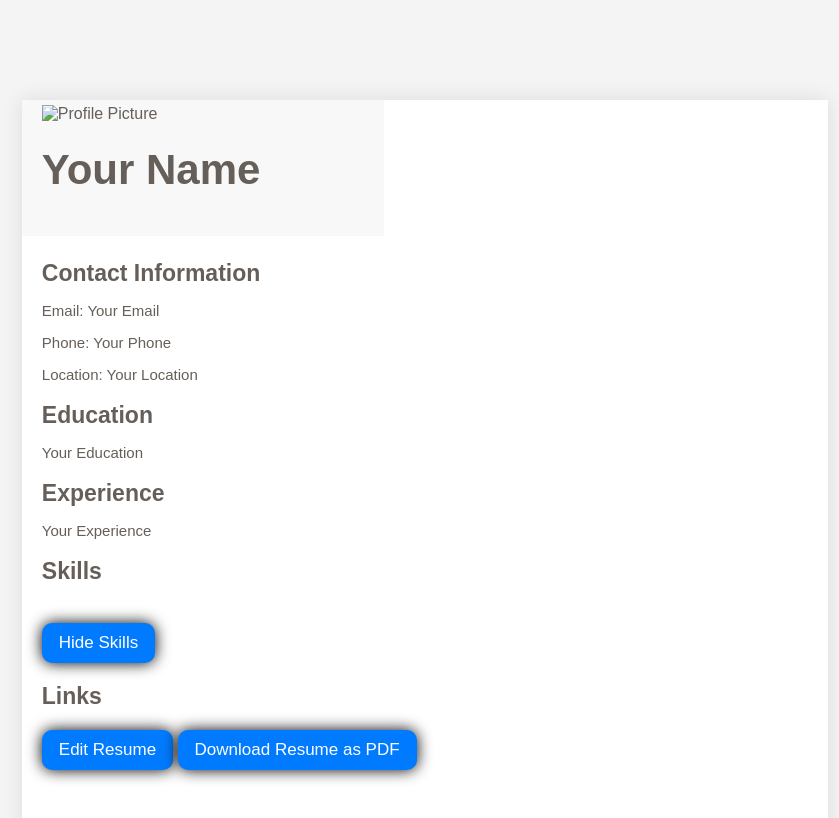
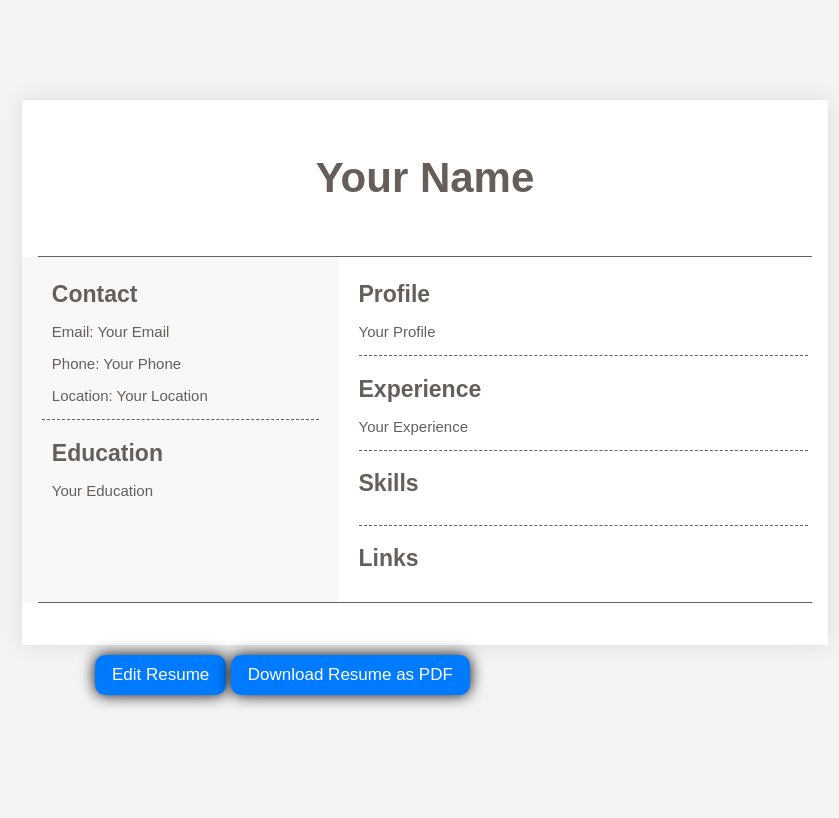
Before and after one commit to Ghufran056/Milestone-4, a website: page resume.html in a window 1280 px wide. Shown: the whole page, without its empty margins (215-1054 px from the left). Drawn offline with nearby package versions, Linux system fonts and the light colour scheme.

Commit message:
Update resume.html

```diff
--- a/resume.html
+++ b/resume.html
@@ -3,62 +3,62 @@
 <head>
     <meta charset="UTF-8">
     <meta name="viewport" content="width=device-width, initial-scale=1.0">
-  <title>Professional Resume</title>
+    <title>Resume</title>
     <link rel="stylesheet" href="css/resume.css">
 </head>
 <body>
 
     <div id="CVContainer">
-
-    <!-- Left Side (Profile Picture & Info) -->
-    <div id="leftSide">
-      <img id="profilePic" src="" alt="Profile Picture" />
-      <header>
-        <h1 id="resumeName">Your Name</h1>
-        <!-- <h3 id="resumeTitle" class="title">Your Job Title</h3> -->
-      </header>
+        <div id="top">
+            <h1 id="resumeName">Ghufran Shah</h1>
         </div>
 
-    <!-- Right Side (Resume Content) -->
-    <div id="rightSide">
-
-      <section class="section">
-        <h2>Contact Information</h2>
+         <div id="bottom">
+          <!-- Left Side (Info) -->
+        <div id="leftSide">
+          <section class="contact">
+            <h2>Contact</h2>
             <p>Email: <span id="resumeEmail">Your Email</span></p>
             <p>Phone: <span id="resumePhone">Your Phone</span></p>
             <p>Location: <span id="resumeLocation">Your Location</span></p>
           </section>
 
-      <section class="section">
+          <section class="education">
             <h2>Education</h2>
             <p id="resumeEducation">Your Education</p>
           </section>
+          </div>
 
-      <section class="section">
+        <!-- Right Side (Resume Content) -->
+        <div id="rightSide">
+          <section class="Profile">
+            <h2>Profile</h2>
+            <p id="profile">Your Profile</p>
+          </section>
+
+           <section class="experience">
             <h2>Experience</h2>
             <p id="resumeExperience">Your Experience</p>
           </section>
 
-      <section class="section">
+          <section class="skills">
             <h2>Skills</h2>
             <ul id="resumeSkills" class="skills-list">
-          <!-- Skills will be populated here -->
+
             </ul>
             <br>
-        <button id="toggleSkillsBtn">Hide Skills</button>
             </section>
 
-      <section class="section">
+          <section class="links">
             <h2>Links</h2>
             <div id="resumeLinks" class="links">
-          <!-- Links will be populated here -->
+
             </div>
           </section>
+            </div>
+        </div>
+      <div id="border"></div>
 
-      <button id="editResumeBtn">Edit Resume</button>
-      <button id="downloadResumeBtn">Download Resume as PDF</button>
-
-      <!-- Modal for Editing Resume -->
       <div id="editModal" class="modal">
         <div class="modal-content">
           <span class="close">&times;</span>
@@ -68,23 +68,26 @@
           <label for="editName">Name</label>
           <input type="text" id="editName" placeholder="Enter your name">
 
+          <label for="editProfile">Profile</label>
+          <input type="text" id="editProfile" placeholder="Enter your job title">
+
           <label for="editEmail">Email</label>
           <input type="email" id="editEmail" placeholder="Enter your email">
 
-          <label for="editPhone">Phone</label>
-          <input type="text" id="editPhone" placeholder="Enter your phone number">
+          <label for="editContact">Contact</label>
+          <input type="text" id="editContact" placeholder="Enter your phone number">
 
-          <label for="editLocation">Location</label>
-          <input type="text" id="editLocation" placeholder="Enter your location">
+          <label for="editAddress">Address</label>
+          <input type="text" id="editAddress" placeholder="Enter your Address">
 
           <label for="editEducation">Education</label>
-          <textarea id="editEducation" placeholder="Describe your education"></textarea>
+          <textarea id="editEducation" placeholder="Describe your education (format: Matric:ABC School (2021), Intermediate:ABC College (2021-2023))"></textarea>
 
-          <label for="editExperience">Experience</label>
-          <textarea id="editExperience" placeholder="Describe your work experience"></textarea>
+          <label for="editWorkExperience">Work Experience</label>
+          <textarea id="editWorkExperience" placeholder="Describe your work experience"></textarea>
 
           <label for="editSkills">Skills (comma-separated)</label>
-          <input type="text" id="editSkills" placeholder="e.g., JavaScript, Python, Web Development">
+          <input type="text" id="editSkills" placeholder="(format: skill:level, e.g., HTML:80)">
 
           <label for="editLinks">Links (comma-separated)</label>
           <input type="text" id="editLinks" placeholder="e.g., LinkedIn URL, GitHub URL">
@@ -92,12 +95,15 @@
           <button id="saveResumeBtn">Save</button>
         </div>
       </div>
-
    </div>
 
+      <div id="button">
+      <button id="editResumeBtn">Edit Resume</button>
+      <button id="downloadResumeBtn" onclick="window.print()">Download Resume as PDF</button>
       </div>
 
-  <script src="https://cdnjs.cloudflare.com/ajax/libs/jspdf/2.5.1/jspdf.umd.min.js"></script>
+
+
   <script src="resume.js"></script>
 
 </body>
```
Lines whose indentation alone changed are shown as unchanged.
